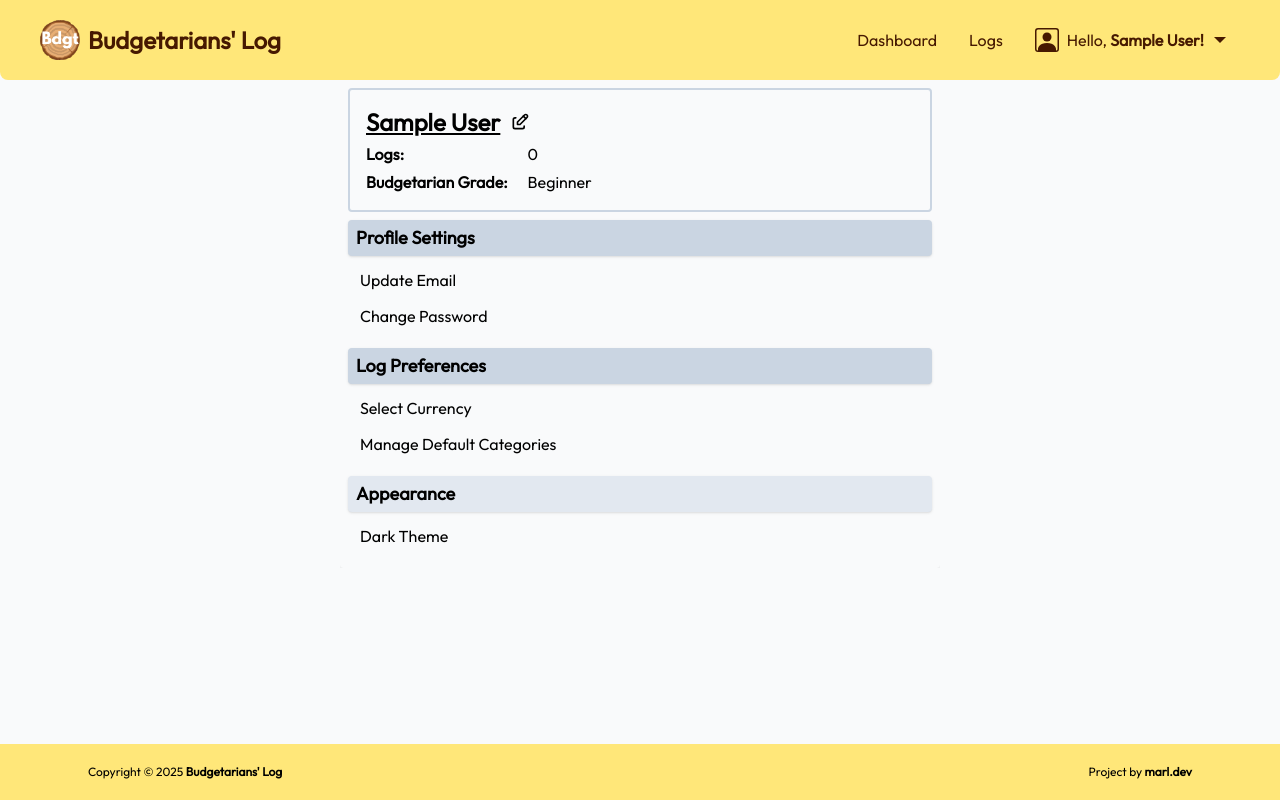
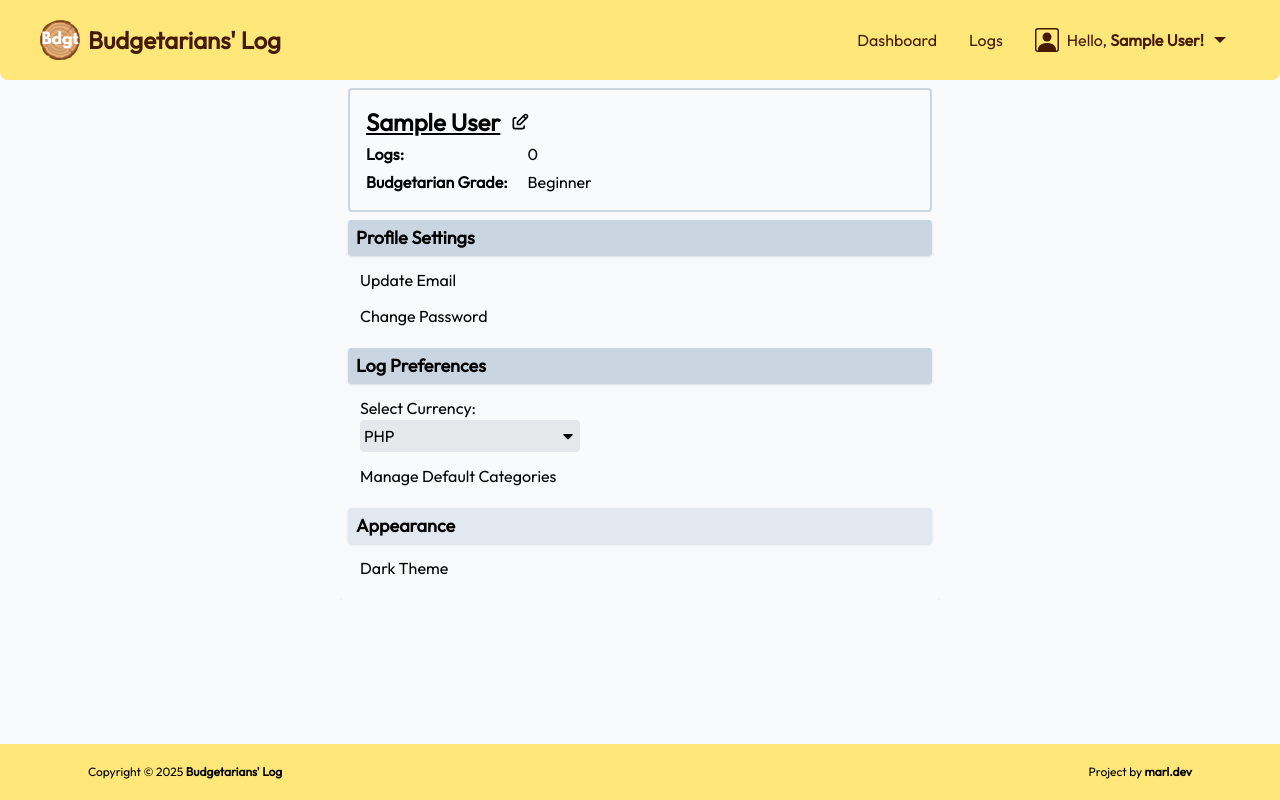
Before and after one commit to marlmunar/budget-tracker, a React (Vite) app in the folder frontend/: page /profile in a window 1280 px wide. Built offline with nearby package versions, Linux system fonts and the light colour scheme; sample sign-in values are in the browser's storage.

Commit message:
Added a currency dropdown input

```diff
--- a/frontend/src/components/UserSettings.jsx
+++ b/frontend/src/components/UserSettings.jsx
@@ -4,6 +4,7 @@ import { useDispatch, useSelector } from "react-redux";
 import { setCredentials } from "../slices/authSlice";
 import { motion } from "framer-motion";
 import { setModalState } from "../slices/appSlice";
+import { TbCaretDownFilled } from "react-icons/tb";
 
 const UserSettings = () => {
   const dispatch = useDispatch();
@@ -127,10 +128,22 @@ const UserSettings = () => {
                 Log Preferences
               </h3>
               <ul className="p-2 flex flex-col gap-1 *:p-1 text-sm md:text-base">
-                <li>
-                  <button type="button" onClick={() => setActiveSettings("")}>
-                    Select Currency
-                  </button>
+                <li className="space-x-2">
+                  <label type="button">Select Currency:</label>
+                  <div className="relative w-55">
+                    <TbCaretDownFilled className="absolute top-2 right-1" />
+                    <select
+                      name="fruits"
+                      id="fruits"
+                      className="bg-gray-200 p-1 rounded appearance-none border-0 w-full"
+                    >
+                      <option value="PHP">PHP</option>
+                      <option value="USD">USD</option>
+                      <option value="EUR">EUR</option>
+                      <option value="INR">INR</option>
+                      <option value="JPY">JPY</option>
+                    </select>
+                  </div>
                 </li>
                 <li>
                   <button type="button" onClick={() => setActiveSettings("")}>
```
